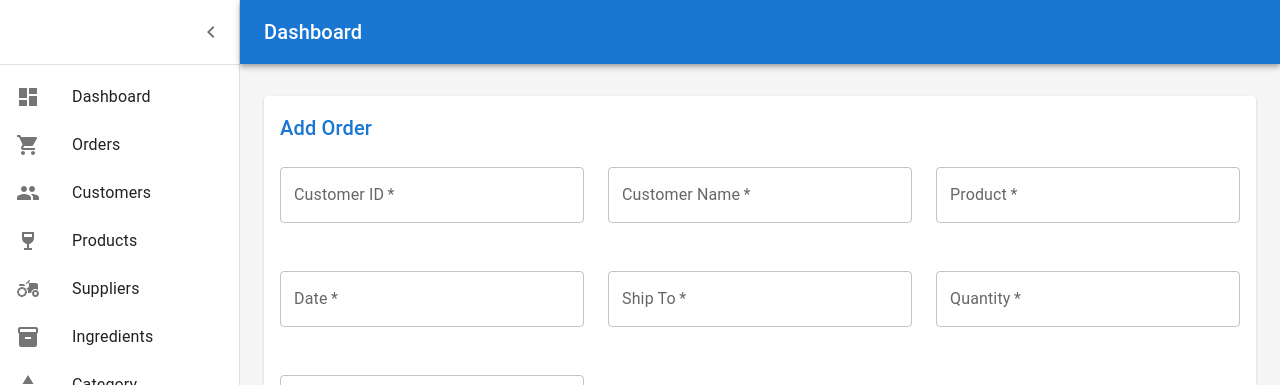
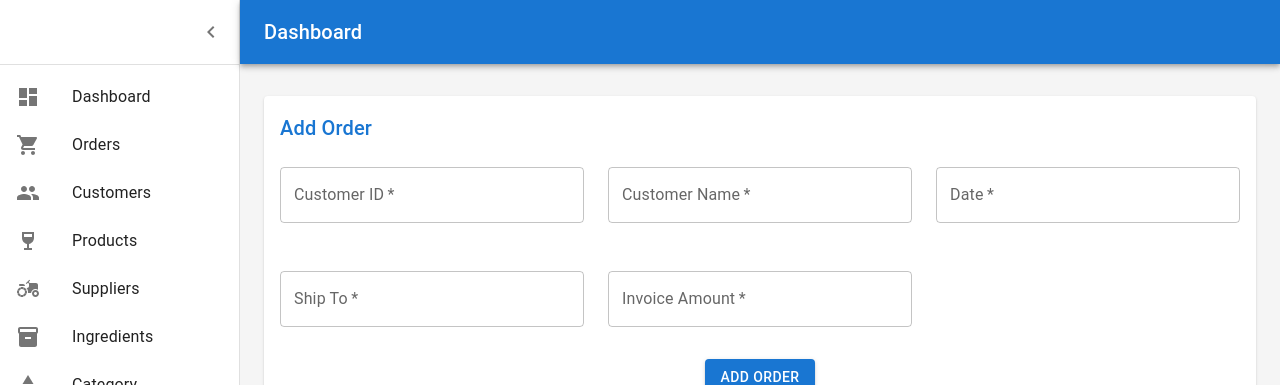
Before and after one commit to DHBW-Database-Project/Project-Smoothies, a Next.js app in the folder Frontend/: page /orders in a window 1280 px wide. Shown: the top 385 px of the page. Built offline with nearby package versions, Linux system fonts and the light colour scheme; no server answers.

Commit message:
adjust variables

```diff
--- a/Frontend/components/orders/ordersForm.js
+++ b/Frontend/components/orders/ordersForm.js
@@ -6,27 +6,21 @@ import { DataContext } from "../../contexts/DataContext";
 
 
 const OrdersForm = () => {
-    const { refetchOrder, refetchOrderDetail } = useContext(DataContext)
+    const { refetchOrder } = useContext(DataContext)
 
     const [customerID, setCustomerID] = useState("")
     const [customerName, setCustomerName] = useState("")
-    const [productName, setProductName] = useState("")
     const [date, setDate] = useState("")
     const [shipTo, setShipTo] = useState("")
-    const [quantity, setQuantity] = useState("")
     const [invoiceAmount, setInvoiceAmount] = useState("")
-
 
     // This is to check is field is empty
     // if empty => set true => make field red
     const [customerIdError, setCustomerIdError] = useState(false)
     const [customerNameError, setCustomerNameError] = useState(false)
-    const [productNameError, setProductNameError] = useState(false)
     const [dateError, setDateError] = useState(false)
     const [shipToError, setShipToError] = useState(false)
-    const [quantityError, setQuantityError] = useState(false)
     const [invoiceAmountError, setInvoiceAmountError] = useState(false)
-
 
     // display error message when request fails
     const [errorMessage, setErrorMessage] = useState("");
@@ -41,11 +35,9 @@ const OrdersForm = () => {
         body: JSON.stringify({
             customerId: customerID,
             customerName: customerName,
-            productName: productName,
             orderDate: date,
             shipTo: shipTo,
-            invoiceAmount: invoiceAmount,
-            orderQuantity: quantity
+            invoiceAmount: invoiceAmount
         })
     }
 
@@ -55,10 +47,8 @@ const OrdersForm = () => {
         setErrorMessage("")
         setCustomerIdError(false)
         setCustomerNameError(false)
-        setProductNameError(false)
         setDateError(false)
         setShipToError(false)
-        setQuantityError(false)
         setInvoiceAmountError(false)
 
 
@@ -70,10 +60,6 @@ const OrdersForm = () => {
             setCustomerNameError(true);
         }
 
-        if (productName === "") {
-            setProductNameError(true);
-        }
-
         if (date === "") {
             setDateError(true);
         }
@@ -82,14 +68,11 @@ const OrdersForm = () => {
             setShipToError(true);
         }
 
-        if (quantity === "") {
-            setQuantityError(true);
-        }
         if (invoiceAmount === "") {
             setInvoiceAmountError(true);
         }
         // request is sent after all input are valid
-        if (customerID && customerName && productName && date && shipTo && quantity && invoiceAmount) {
+        if (customerID && customerName  && date && shipTo &&  invoiceAmount) {
             fetch(process.env.ORDER_URL, options)
                 .then(data => {
                     if (data.status == "400") {
@@ -97,7 +80,6 @@ const OrdersForm = () => {
                     }
                     // refetch table data after each request
                     refetchOrder()
-                    // refetchOrderDetail()
                 })
         }
     }
@@ -130,18 +112,7 @@ const OrdersForm = () => {
                     </Grid>
                     <Grid item xs={4}>
                         <TextField
-                            onChange={(e) => setProductName(e.target.value)}
-                            label="Product"
-                            variant="outlined"
-                            margin="normal"
-                            fullWidth
-                            required
-                            error={productNameError}
-                        />
-                    </Grid>
-                    <Grid item xs={4}>
-                        <TextField
-                            onChange={(e) => setDate(e.target.value)}
+                            onChange={(e) => setDate(Date(e.target.value))}
                             label="Date"
                             variant="outlined"
                             margin="normal"
@@ -159,17 +130,6 @@ const OrdersForm = () => {
                             fullWidth
                             required
                             error={shipToError}
-                        />
-                    </Grid>
-                    <Grid item xs={4}>
-                        <TextField
-                            onChange={(e) => setQuantity(e.target.value)}
-                            label="Quantity"
-                            variant="outlined"
-                            margin="normal"
-                            fullWidth
-                            required
-                            error={quantityError}
                         />
                     </Grid>
                     <Grid item xs={4}>
```
